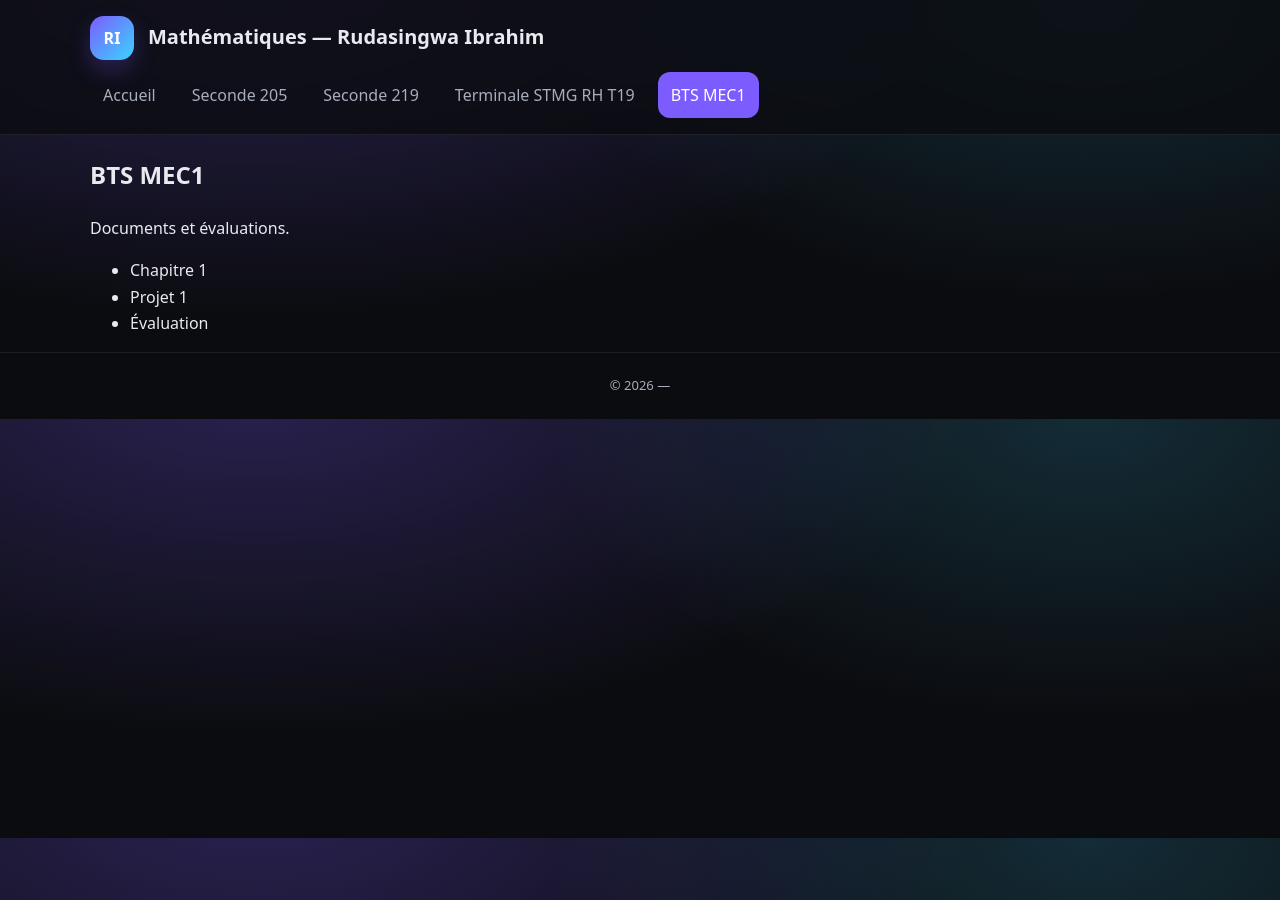
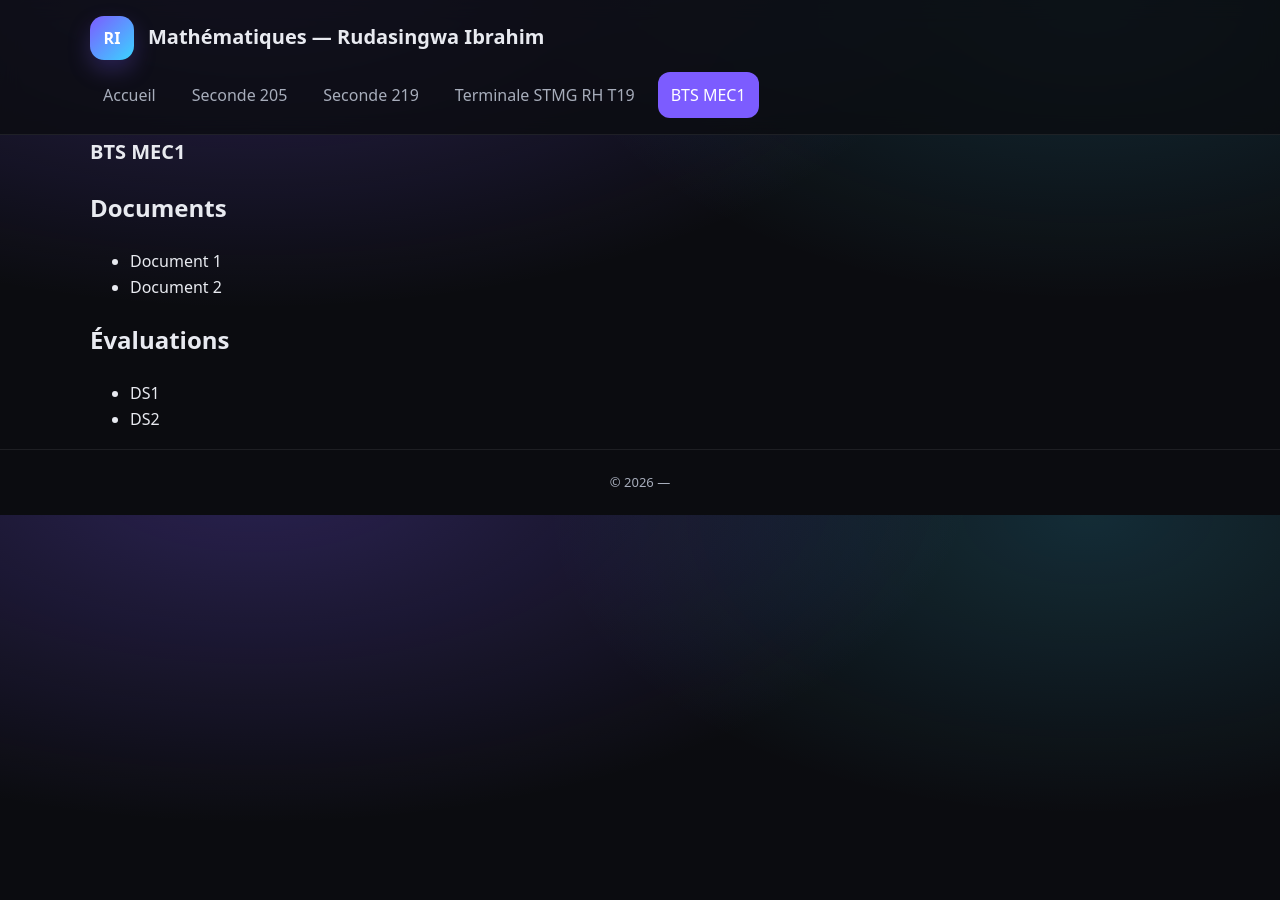
Before and after one commit to rudasingwaibrahim/rudasingwaibrahim.github.io, a Jekyll site: the page built from classes/bts-mec1.md, in a window 1280 px wide. Built offline with Jekyll 4.4.1, drawn with Linux system fonts in a browser that asks for light colours.

Commit message:
Update bts-mec1.md

```diff
--- a/classes/bts-mec1.md
+++ b/classes/bts-mec1.md
@@ -1,14 +1,15 @@
 ---
 layout: default
 title: BTS MEC1
+permalink: /classes/bts-mec1/
 ---
 
-<h2>BTS MEC1</h2>
+# BTS MEC1
 
-<p>Documents et évaluations.</p>
+## Documents
+- Document 1
+- Document 2
 
-<ul>
-  <li>Chapitre 1</li>
-  <li>Projet 1</li>
-  <li>Évaluation</li>
-</ul>
+## Évaluations
+- DS1
+- DS2
```
